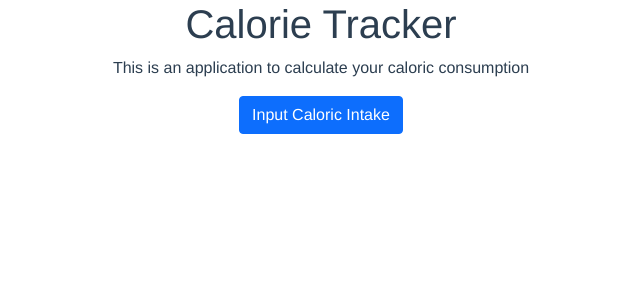
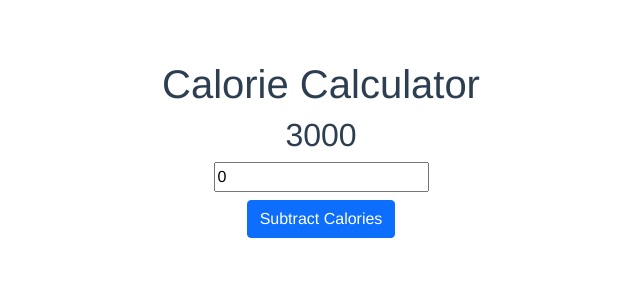
Before and after one commit to jameslatimerr/KnightsHacks, a Vue app: page / in a window 1280 px wide. Shown: the top 300 px of the page, without its empty margins (319-959 px from the left). Built offline with nearby package versions, Linux system fonts and the light colour scheme.

Commit message:
Added an add functionality

```diff
--- a/src/App.vue
+++ b/src/App.vue
@@ -1,26 +1,12 @@
 <template>
   <div id="app">
-    <h1> Calorie Tracker </h1>
-    <p> This is an application to calculate your caloric consumption </p>
-
-    <button type="button" class="btn btn-primary">Input Caloric Intake</button>
+    <div id="nav">
+    </div>
+    <router-view/>
   </div>
 </template>
 
-<script>
-export default {
-  data() {
-    return {
-      types: [
-        'search'
-      ]
-    }
-  }
-}
-</script>
-
-
-<style>
+<style lang="scss">
 #app {
   font-family: Avenir, Helvetica, Arial, sans-serif;
   -webkit-font-smoothing: antialiased;
@@ -28,7 +14,14 @@ export default {
   text-align: center;
   color: #2c3e50;
 }
-#in{
-  text-align: center;
+#nav {
+  padding: 30px;
+  a {
+    font-weight: bold;
+    color: #2c3e50;
+    &.router-link-exact-active {
+      color: #42b983;
+    }
+  }
 }
 </style>
--- a/src/router/index.js
+++ b/src/router/index.js
@@ -1,10 +1,15 @@
 import Vue from 'vue'
 import VueRouter from 'vue-router'
+import Home from '../views/Home.vue'
 
 Vue.use(VueRouter)
 
 const routes = [
-
+  {
+    path: '/',
+    name: 'Home',
+    component: Home
+  }
 ]
 
 const router = new VueRouter({
--- a/src/views/Home.vue
+++ b/src/views/Home.vue
@@ -1,14 +1,16 @@
 <template>
   <div class="home">
-    <button type="button" class="btn btn-primary" v-on:click=result()>Subtract Calories</button>
+    <h1>Calorie Calculator</h1>
     <h2>{{calorie_count}}</h2>
     <input v-model.number="calorie_sub">
+    <h1></h1>
+
+    <button type="button" class="btn btn-primary" v-on:click=result()>Subtract Calories</button>
   </div>
 </template>
 
 <script>
 // @ is an alias to /src
-import HelloWorld from '@/components/HelloWorld.vue'
 import Vue from 'vue'
 /*
 Vue.component('calorie_subtracter', {
@@ -25,9 +27,6 @@ Vue.component('calorie_subtracter', {
 */
 export default {
   name: 'Home',
-  components: {
-    HelloWorld
-  },
   data(){
     return{
       calorie_count: 3000,
```
Also changed, not shown: src/assets/logo.png (added).
